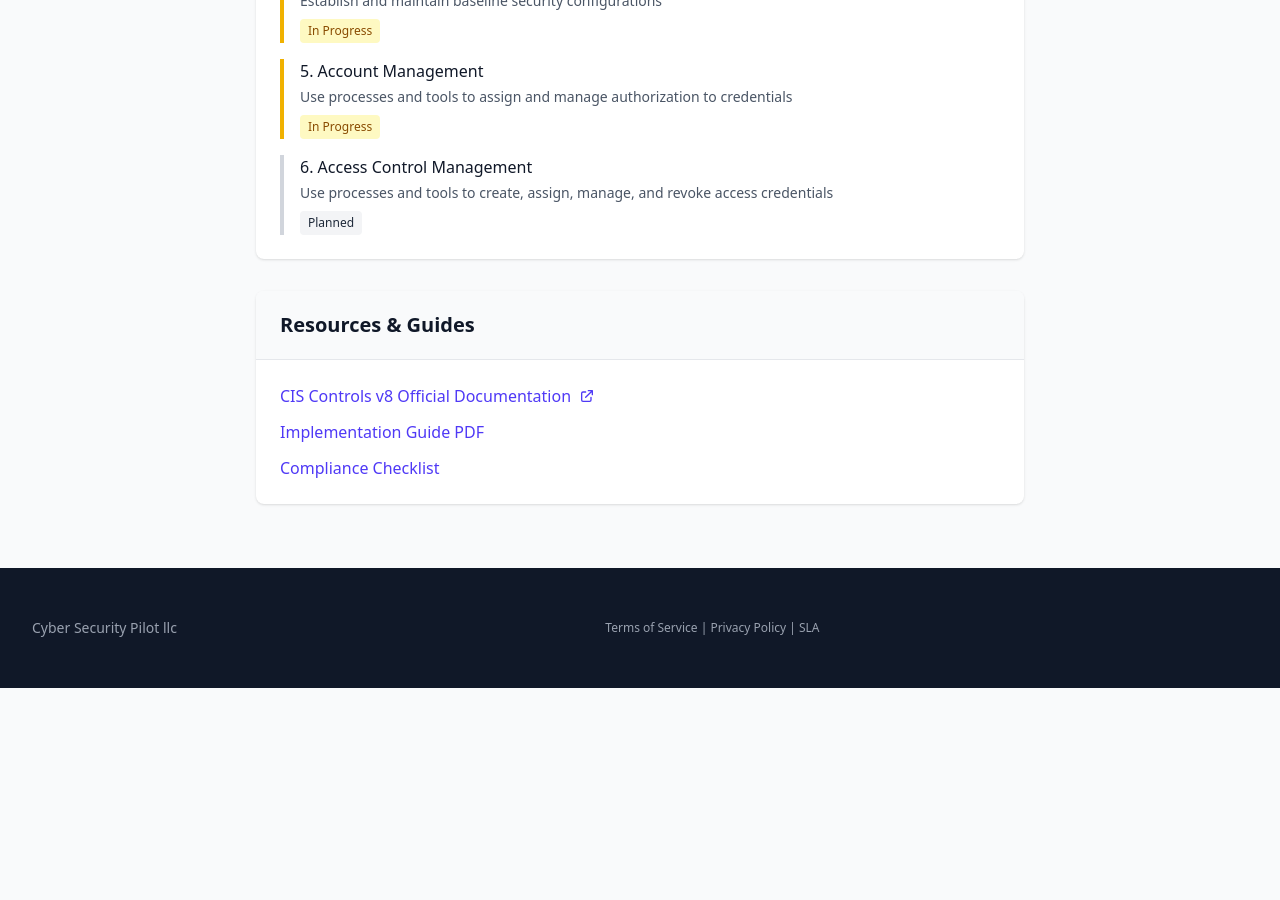
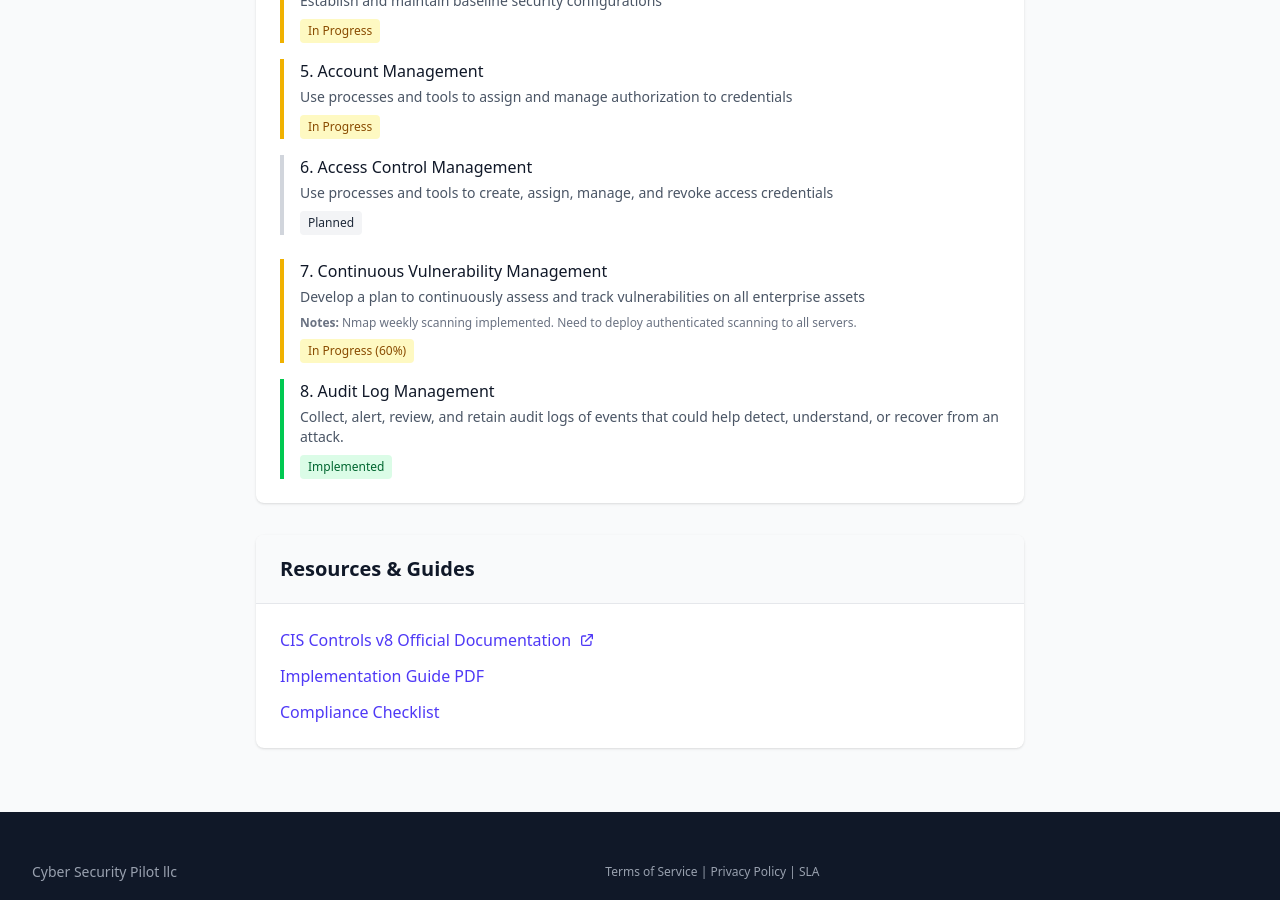
Before and after one commit to techmore/CyberSecurityPilot.github.io, a Jekyll site: the page built from sample/cis8.html, in a window 1280 px wide and 900 px high, scrolled down 907 px. Built offline with Jekyll 4.4.1, drawn with Linux system fonts in a browser that asks for light colours; before the commit the page ends 1595 px from its top, so only the background shows below that.

Commit message:
Further enhance CIS8 sample content

```diff
--- a/sample/cis8.html
+++ b/sample/cis8.html
@@ -68,6 +68,19 @@ description: CIS v8 compliance guides, controls, and implementation resources.
               <p class="text-sm text-gray-600 mt-1">Use processes and tools to create, assign, manage, and revoke access credentials</p>
               <span class="inline-block mt-2 px-2 py-1 text-xs font-medium bg-gray-100 text-gray-800 rounded">Planned</span>
             </div>
+            <div class="border-l-4 border-yellow-500 pl-4 mt-6">
+              <h3 class="font-medium text-gray-900">7. Continuous Vulnerability Management</h3>
+              <p class="text-sm text-gray-600 mt-1">Develop a plan to continuously assess and track vulnerabilities on all enterprise assets</p>
+              <div class="mt-2 text-xs text-gray-500">
+                <strong>Notes:</strong> Nmap weekly scanning implemented. Need to deploy authenticated scanning to all servers.
+              </div>
+              <span class="inline-block mt-2 px-2 py-1 text-xs font-medium bg-yellow-100 text-yellow-800 rounded">In Progress (60%)</span>
+            </div>
+            <div class="border-l-4 border-green-500 pl-4">
+              <h3 class="font-medium text-gray-900">8. Audit Log Management</h3>
+              <p class="text-sm text-gray-600 mt-1">Collect, alert, review, and retain audit logs of events that could help detect, understand, or recover from an attack.</p>
+              <span class="inline-block mt-2 px-2 py-1 text-xs font-medium bg-green-100 text-green-800 rounded">Implemented</span>
+            </div>
           </div>
         </div>
       </div>
```
